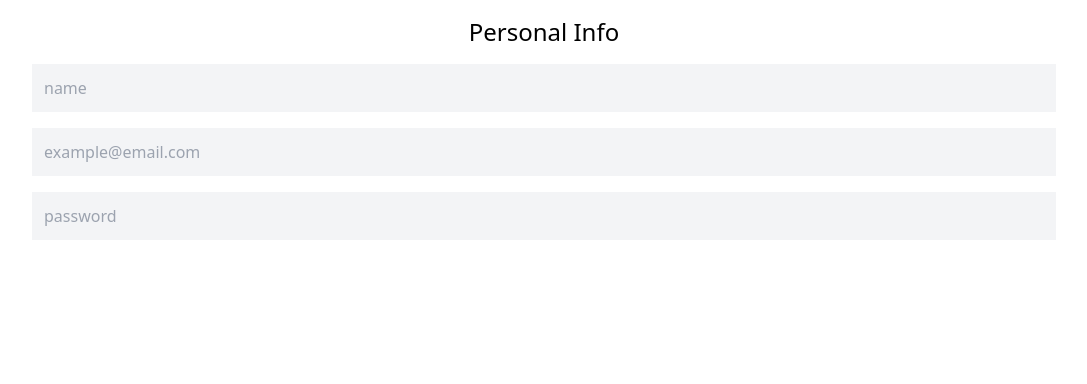
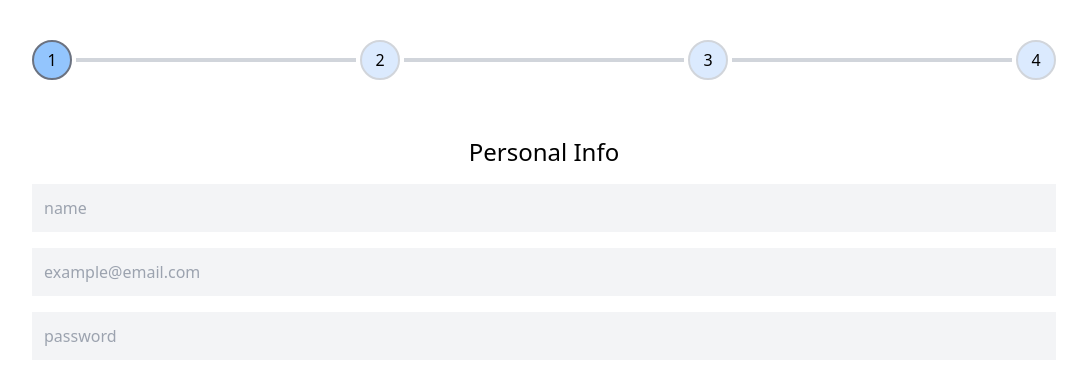
Before and after one commit to MahshadOliaie/Wizard-Form, a React (Vite) app: page /4 in a window 1280 px wide. Shown: the top 384 px of the page, without its empty margins (96-1183 px from the left). Built offline with nearby package versions, Linux system fonts and the light colour scheme.

Commit message:
step bar added

```diff
--- a/src/App.jsx
+++ b/src/App.jsx
@@ -1,9 +1,11 @@
 import PersonalInfo from "./components/PersonalInfo/PersonalInfo"
+import StepBar from "./components/StepBar/StepBar"
 
-function App(){
-  return(
+function App() {
+  return (
     <>
-    <PersonalInfo/>
+      <StepBar />
+      <PersonalInfo />
     </>
   )
 }
--- /dev/null
+++ b/src/components/StepBar/StepBar.jsx
@@ -0,0 +1,17 @@
+
+
+function StepBar(){
+    return(
+        <div className="flex justify-between items-center gap-1 w-4/5 mx-auto my-10">
+            <div className="w-10 h-10 bg-blue-300 rounded-full flex items-center justify-center border-2 border-gray-500">1</div>
+            <div className="flex-1 h-1 bg-gray-300"></div>
+            <div className="w-10 h-10 bg-blue-100 rounded-full flex items-center justify-center border-2 border-gray-300">2</div>
+            <div className="flex-1 h-1 bg-gray-300"></div>
+            <div className="w-10 h-10 bg-blue-100 rounded-full flex items-center justify-center border-2 border-gray-300">3</div>
+            <div className="flex-1 h-1 bg-gray-300"></div>
+            <div className="w-10 h-10 bg-blue-100 rounded-full flex items-center justify-center border-2 border-gray-300">4</div>
+        </div>
+    )
+}
+
+export default StepBar
```
